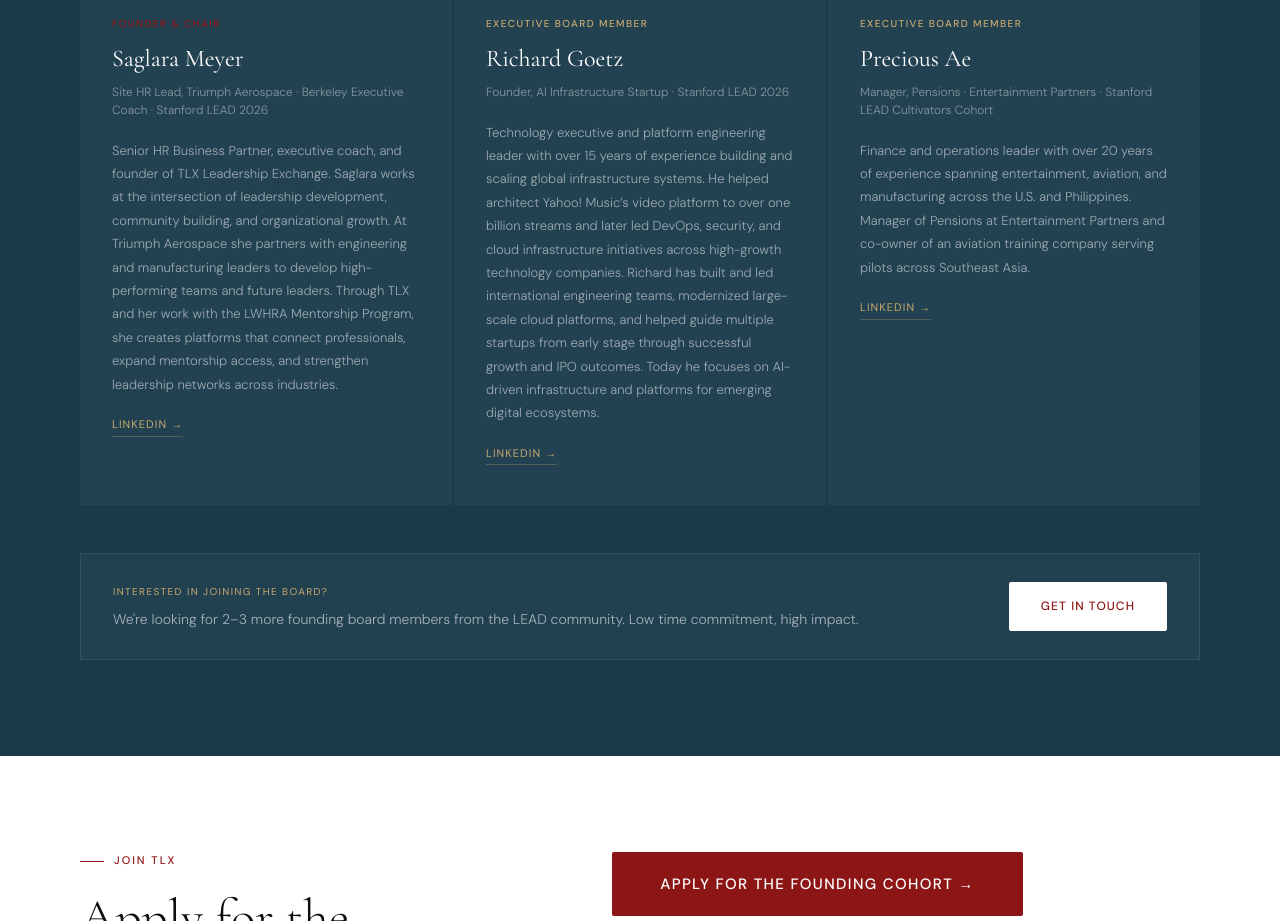
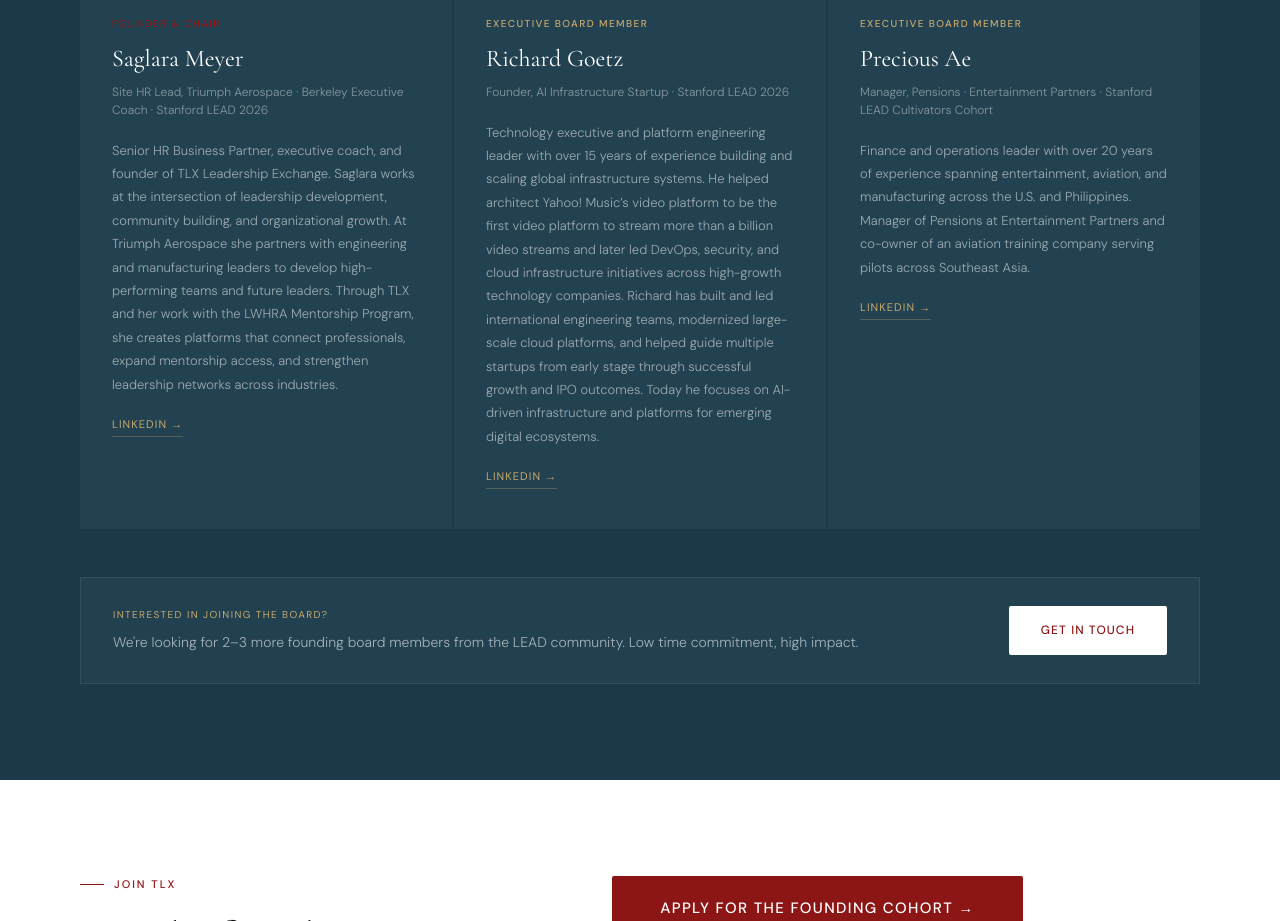
Before and after one commit to SagaLEAD/tlxlead, a plain HTML site: page index.html in a window 1280 px wide. Shown: the part 7380-8301 px from the top of the page. Drawn offline with nearby package versions, Linux system fonts and the light colour scheme.

Commit message:
Update index.html

```diff
--- a/index.html
+++ b/index.html
@@ -837,7 +837,7 @@ At Triumph Aerospace she partners with engineering and manufacturing leaders to
       <div style="font-size: 10px; letter-spacing: 0.14em; text-transform: uppercase; color: var(--gold); font-weight: 500; margin-bottom: 8px;">Executive Board Member</div>
       <div style="font-family: 'Cormorant Garamond', serif; font-size: 24px; font-weight: 400; color: white; margin-bottom: 4px;">Richard Goetz</div>
       <div style="font-size: 12px; color: rgba(255,255,255,0.45); font-weight: 300; margin-bottom: 20px; line-height: 1.5;">Founder, AI Infrastructure Startup · Stanford LEAD 2026 </div>
-      <p style="font-size: 13px; color: rgba(255,255,255,0.55); line-height: 1.8; font-weight: 300;">Technology executive and platform engineering leader with over 15 years of experience building and scaling global infrastructure systems. He helped architect Yahoo! Music’s video platform to over one billion streams and later led DevOps, security, and cloud infrastructure initiatives across high-growth technology companies.
+      <p style="font-size: 13px; color: rgba(255,255,255,0.55); line-height: 1.8; font-weight: 300;">Technology executive and platform engineering leader with over 15 years of experience building and scaling global infrastructure systems. He helped architect Yahoo! Music’s video platform to be the first video platform to stream more than a billion video streams and later led DevOps, security, and cloud infrastructure initiatives across high-growth technology companies.
 
 Richard has built and led international engineering teams, modernized large-scale cloud platforms, and helped guide multiple startups from early stage through successful growth and IPO outcomes. Today he focuses on AI-driven infrastructure and platforms for emerging digital ecosystems.</p>
       <a href="https://www.linkedin.com/in/rigoetz" target="_blank" style="display: inline-block; margin-top: 20px; font-size: 11px; letter-spacing: 0.1em; text-transform: uppercase; color: var(--gold); text-decoration: none; border-bottom: 1px solid rgba(200,169,110,0.3); padding-bottom: 2px;">LinkedIn →</a>
```
